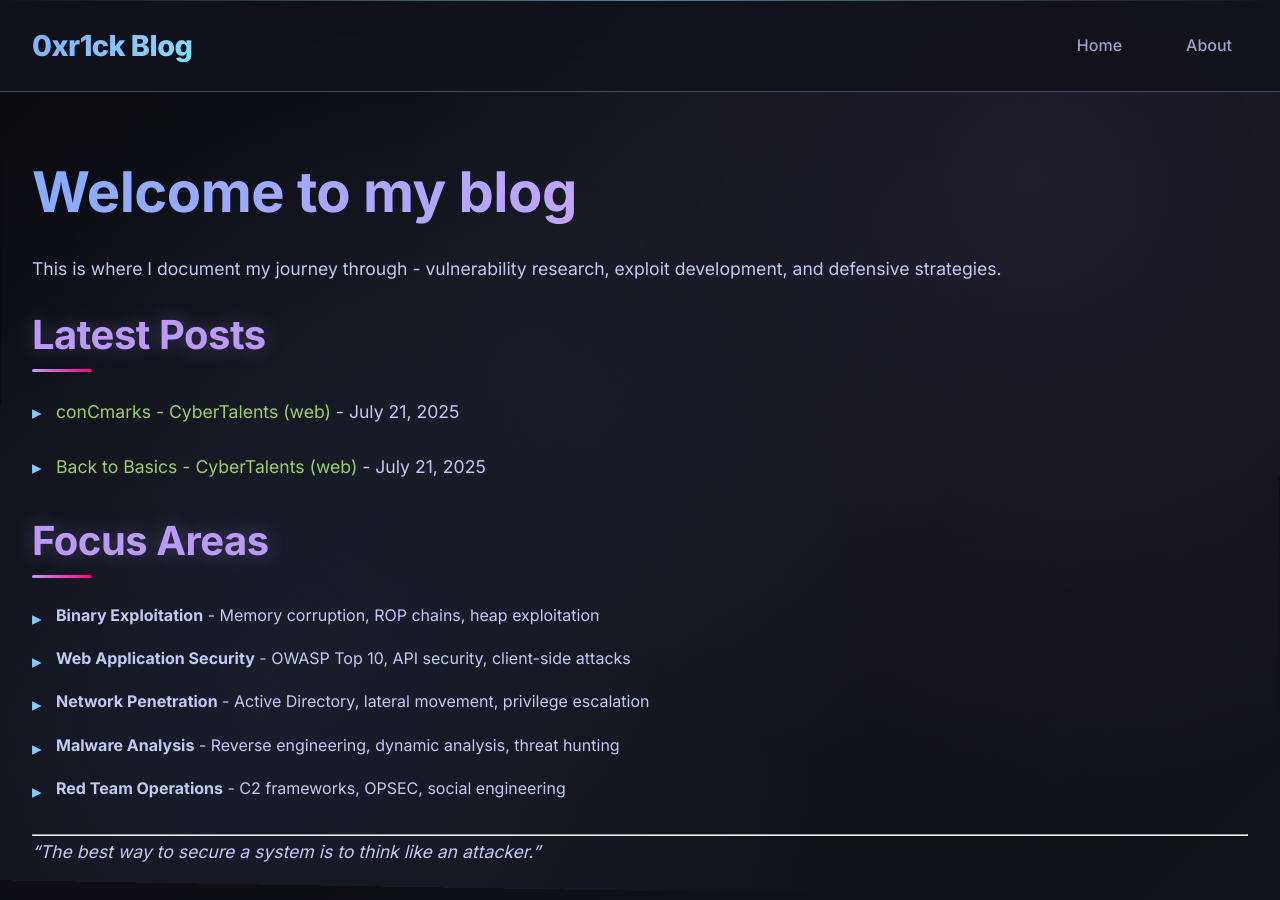
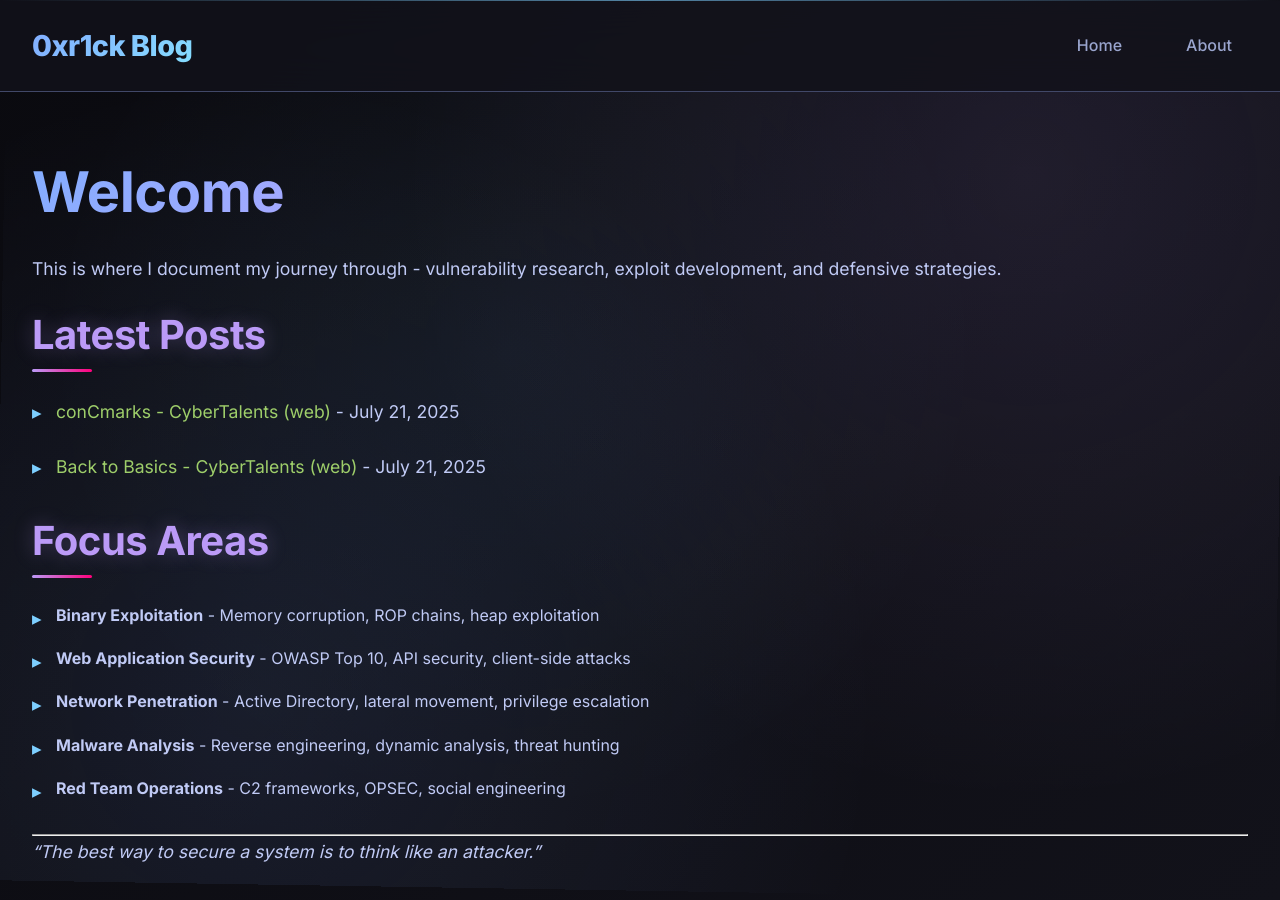
Before and after one commit to 0xr1ck/0xr1ck.github.io, a Jekyll site: the page built from index.md, in a window 1280 px wide and 900 px high. Built offline with Jekyll 4.4.1, drawn with Linux system fonts in a browser that asks for light colours.

Commit message:
Update index.md

```diff
--- a/index.md
+++ b/index.md
@@ -3,8 +3,7 @@ layout: default
 title: Home
 ---
 
-# Welcome to my blog
-
+# Welcome
 This is where I document my journey through - vulnerability research, exploit development, and defensive strategies.
 
 ## Latest Posts
```
